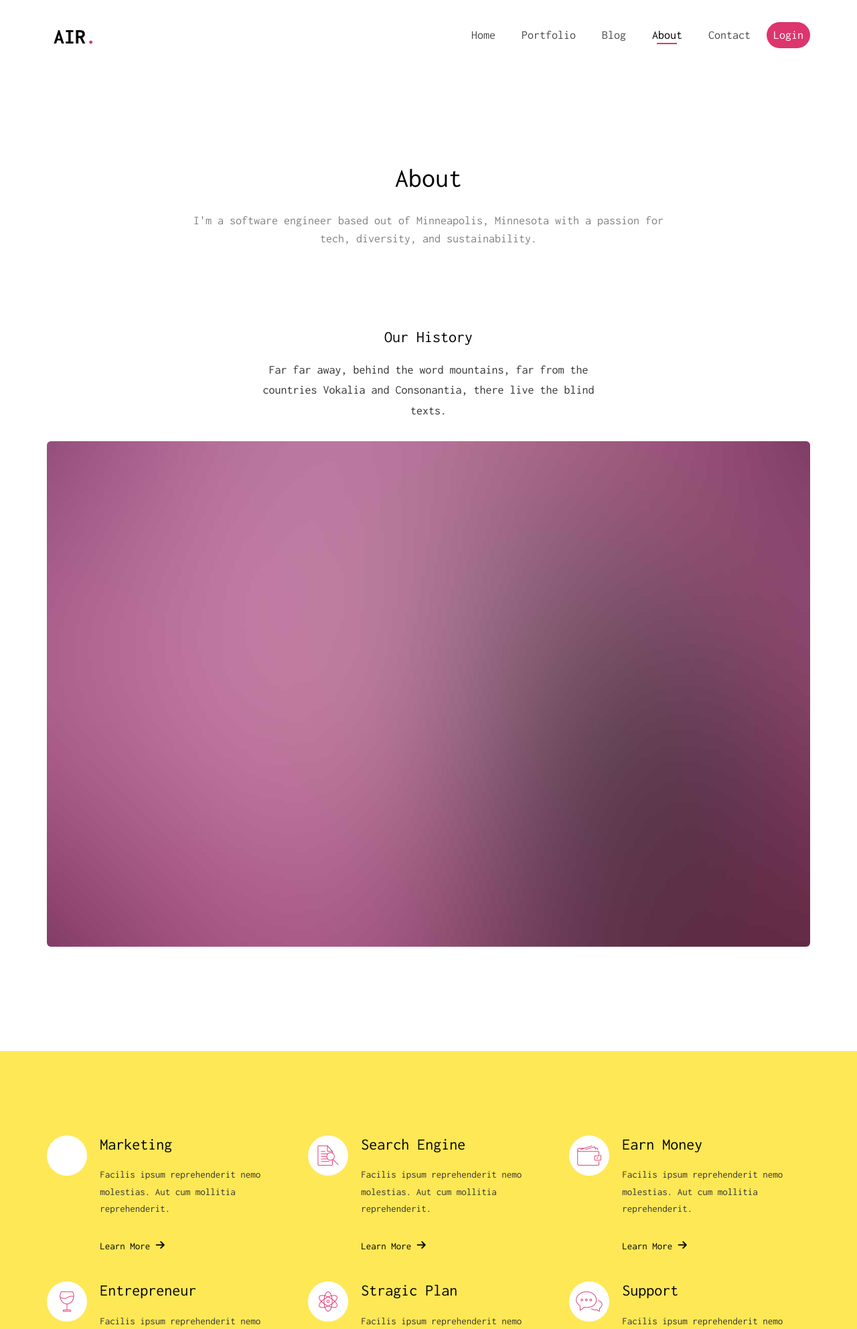
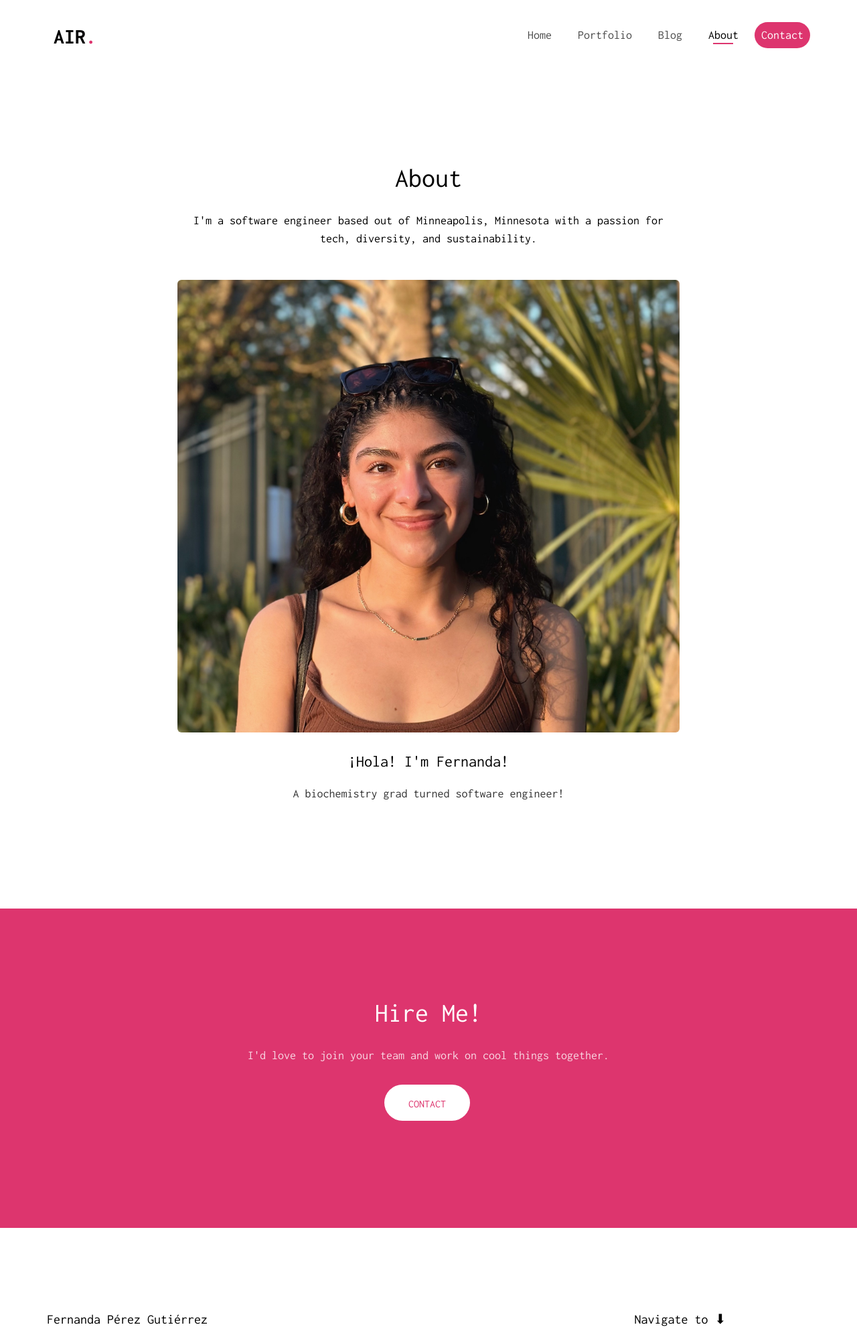
Before and after one commit to fernperezg97/my_portfolio, a Flask app: page /about in a window 1280 px wide. Shown: the top 1985 px of the page at 67% size. Run offline with Flask 3, Linux system fonts and the light colour scheme; some libraries are stand-ins or nearby versions; some web fonts are replaced.

Commit message:
before changing about page more drastically

```diff
--- a/static/css/style.css
+++ b/static/css/style.css
@@ -691,7 +691,8 @@ h1, h2, h3, h4, h5, h6, figure {
 }
 
 .fpgportfolio-heading {
-  margin-bottom: 5em;
+  margin-bottom: 1em;
+  /* background-color: #46b8da; */
 }
 .fpgportfolio-heading.fpgportfolio-heading-sm {
   margin-bottom: 2em;
@@ -705,7 +706,7 @@ h1, h2, h3, h4, h5, h6, figure {
 .fpgportfolio-heading p {
   font-size: 18px;
   line-height: 1.5;
-  color: #828282;
+  color: #000;
 }
 .fpgportfolio-heading-strengths {
   margin-bottom: 3em;
--- a/templates/about.html
+++ b/templates/about.html
@@ -62,15 +62,16 @@
 							<li class="has-dropdown">
 								<a href="blog.html">Blog</a>
 								<ul class="dropdown">
-									<li><a href="#">Web Design</a></li>
+									<li><a href="#">WORK IN PROGRESS</a></li>
+									<!-- <li><a href="#">Web Design</a></li>
 									<li><a href="#">eCommerce</a></li>
 									<li><a href="#">Branding</a></li>
-									<li><a href="#">API</a></li>
+									<li><a href="#">API</a></li> -->
 								</ul>
 							</li>
 							<li class="active"><a href="about.html">About</a></li>
-							<li><a href="contact.html">Contact</a></li>
-							<li class="btn-cta"><a href="#"><span>Login</span></a></li>
+							<!-- <li><a href="contact.html">Contact</a></li> -->
+							<li class="btn-cta"><a href="#"><span>Contact</span></a></li>
 						</ul>
 					</div>
 				</div>
@@ -87,22 +88,25 @@
 					<p>I'm a software engineer based out of Minneapolis, Minnesota with a passion for tech, diversity, and sustainability.</p>
 				</div>
 			</div>
-			<div class="row animate-box">
-				<div class="col-md-6 col-md-offset-3 text-center heading-section">
-					<h3>Our History</h3>
-					<p>Far far away, behind the word mountains, far from the countries Vokalia and Consonantia, there live the blind texts.</p>
+
+			<div class="row row-bottom-padded-md">
+				<div class="col-md-8 col-md-offset-2 text-center animate-box">
+					<p><img src="static/images/portfolio_pic_edited.JPG" alt="Headshot" class="img-responsive img-rounded"></p>
 				</div>
 			</div>
 
-			<div class="row row-bottom-padded-md">
-				<div class="col-md-12 text-center animate-box">
-					<p><img src="images/cover_bg_1.jpg" alt="Free HTML5 Bootstrap Template" class="img-responsive img-rounded"></p>
+			<div class="row animate-box">
+				<div class="col-md-6 col-md-offset-3 text-center heading-section">
+					<h3>¡Hola! I'm Fernanda!</h3>
+					<p>A biochemistry grad turned software engineer!</p>
 				</div>
 			</div>
+
+
 		</div>
 	</div>
 
-	<div id="fpgportfolio-features">
+	<!-- <div id="fpgportfolio-features">
 		<div class="container">
 			<div class="services-padding">
 				<div class="row">
@@ -144,10 +148,10 @@
 							</div>
 						</div>
 					</div>
-				</div>
+				</div> -->
 
 
-				<div class="row">
+				<!-- <div class="row">
 					<div class="col-md-4 animate-box">
 
 						<div class="feature-left">
@@ -191,9 +195,9 @@
 				</div>
 			</div>
 		</div>
-	</div>
+	</div> -->
 
-	<div id="fpgportfolio-content-section">
+	<!-- <div id="fpgportfolio-content-section">
 		<div class="container">
 			<div class="row row-bottom-padded-md">
 				<div class="col-md-8 col-md-offset-2 text-center heading-section animate-box">
@@ -241,10 +245,10 @@
 
 					</div>
 				</div>
-			</div>
+			</div> -->
 
 
-			<div class="row">
+			<!-- <div class="row">
 				<div class="col-md-4">
 					<div class="fpgportfolio-team text-center animate-box">
 						<figure>
@@ -284,16 +288,16 @@
 				</div>
 			</div>
 		</div>
-	</div>
+	</div> -->
 
 	<div id="fpgportfolio-started">
 		<div class="overlay"></div>
 		<div class="container">
 			<div class="row animate-box">
 				<div class="col-md-8 col-md-offset-2 text-center fpgportfolio-heading">
-					<h2>Hire Us!</h2>
-					<p>Facilis ipsum reprehenderit nemo molestias. Aut cum mollitia reprehenderit. Eos cumque dicta adipisci architecto culpa amet.</p>
-					<p><a href="#" class="btn btn-default btn-lg">Contact Us</a></p>
+					<h2>Hire Me!</h2>
+					<p>I'd love to join your team and work on cool things together.</p>
+					<p><a href="#" class="btn btn-default btn-lg">Contact</a></p>
 				</div>
 			</div>
 		</div>
@@ -302,12 +306,12 @@
 	<footer id="fpgportfolio-footer" role="contentinfo">
 		<div class="container">
 			<div class="row row-pb-md">
-				<div class="col-md-4 fpgportfolio-widget">
-					<h4>Air</h4>
-					<p>Facilis ipsum reprehenderit nemo molestias. Aut cum mollitia reprehenderit. Eos cumque dicta adipisci architecto culpa amet.</p>
+				<div class="col-md-8 fpgportfolio-widget">
+					<h4>Fernanda Pérez Gutiérrez</h4>
+					<p>It was a pleasure to have you stop by and take a look! This portfolio was made with blood (I did get one papercut and scraped a finger while moving my desk), sweat (from the A/C breaking at my previous apartment), and tears (yeah...a lot of those for too many reasons to name haha). Feel free to contact me if you have any questions, comments, or want to collaborate! Come back soon!</p>
 				</div>
 				<div class="col-md-2 col-md-push-1 fpgportfolio-widget">
-					<h4>Links</h4>
+					<h4>Navigate to &#x2B07;</h4>
 					<ul class="fpgportfolio-footer-links">
 						<li><a href="#">Home</a></li>
 						<li><a href="#">Portfolio</a></li>
@@ -316,7 +320,7 @@
 					</ul>
 				</div>
 
-				<div class="col-md-2 col-md-push-1 fpgportfolio-widget">
+				<!-- <div class="col-md-2 col-md-push-1 fpgportfolio-widget">
 					<h4>Categories</h4>
 					<ul class="fpgportfolio-footer-links">
 						<li><a href="#">Landing Page</a></li>
@@ -325,9 +329,9 @@
 						<li><a href="#">Business</a></li>
 						<li><a href="#">e-Commerce</a></li>
 					</ul>
-				</div>
+				</div> -->
 
-				<div class="col-md-4 col-md-push-1 fpgportfolio-widget">
+				<!-- <div class="col-md-4 col-md-push-1 fpgportfolio-widget">
 					<h4>Contact Information</h4>
 					<ul class="fpgportfolio-footer-links">
 						<li>198 West 21th Street, <br> Suite 721 New York NY 10016</li>
@@ -335,15 +339,15 @@
 						<li><a href="mailto:info@yoursite.com">info@yoursite.com</a></li>
 						<li><a href="http://https://freehtml5.co">freehtml5.co</a></li>
 					</ul>
-				</div>
+				</div> -->
 
 			</div>
 
 			<div class="row copyright">
 				<div class="col-md-12 text-center">
 					<p>
-						<small class="block">&copy; 2016 Free HTML5. All Rights Reserved.</small>
-						<small class="block">Designed by <a href="http://freehtml5.co/" target="_blank">FreeHTML5.co</a> Demo Images: <a href="http://unsplash.co/" target="_blank">Unsplash</a></small>
+						<small class="block">&copy; 2023 Fernanda Pérez Gutiérrez. All Rights Reserved.</small>
+						<small class="block">Thanks for visiting!</small>
 					</p>
 					<p>
 						<ul class="fpgportfolio-social-icons">
```
Also changed, not shown: templates/home.html (+8 -6 lines), templates/portfolio.html (+4 -3 lines), static/images/portfolio_pic_edited.JPG (added), static/images/trio_joblist.png.
